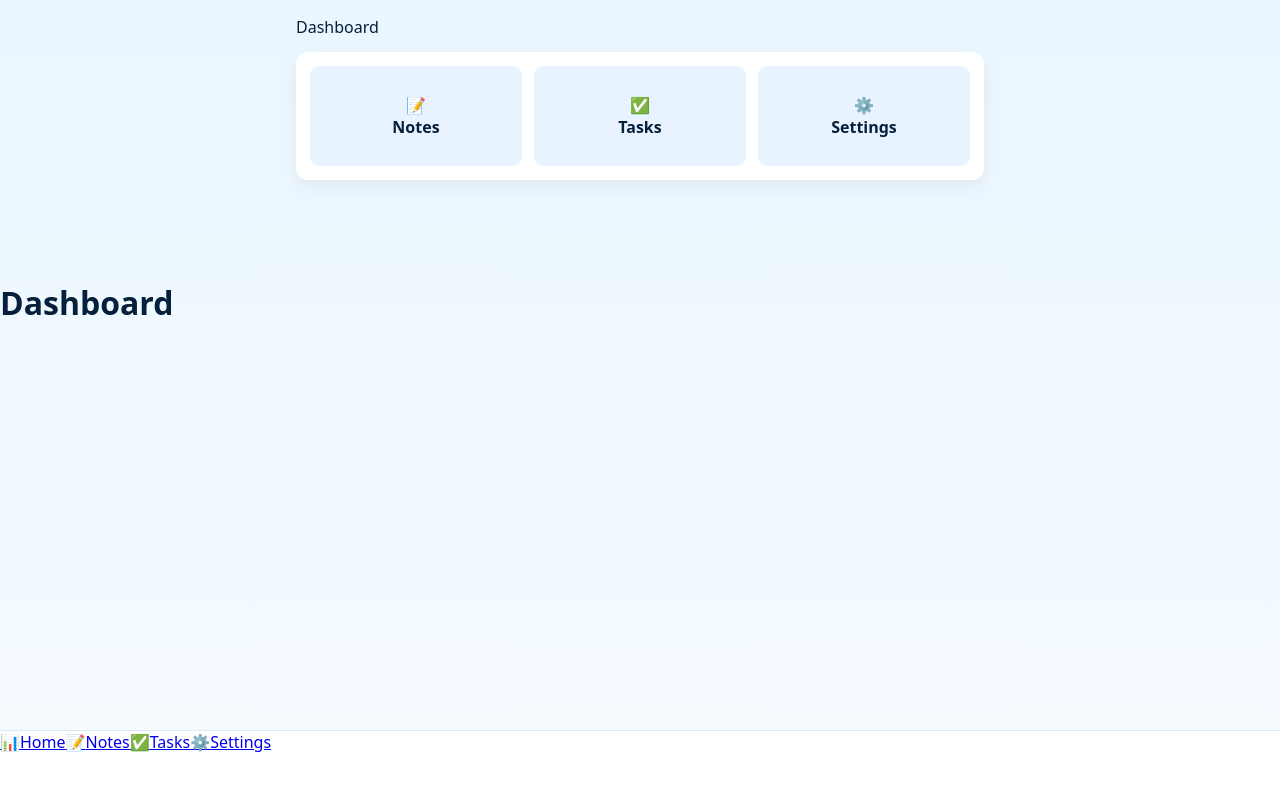
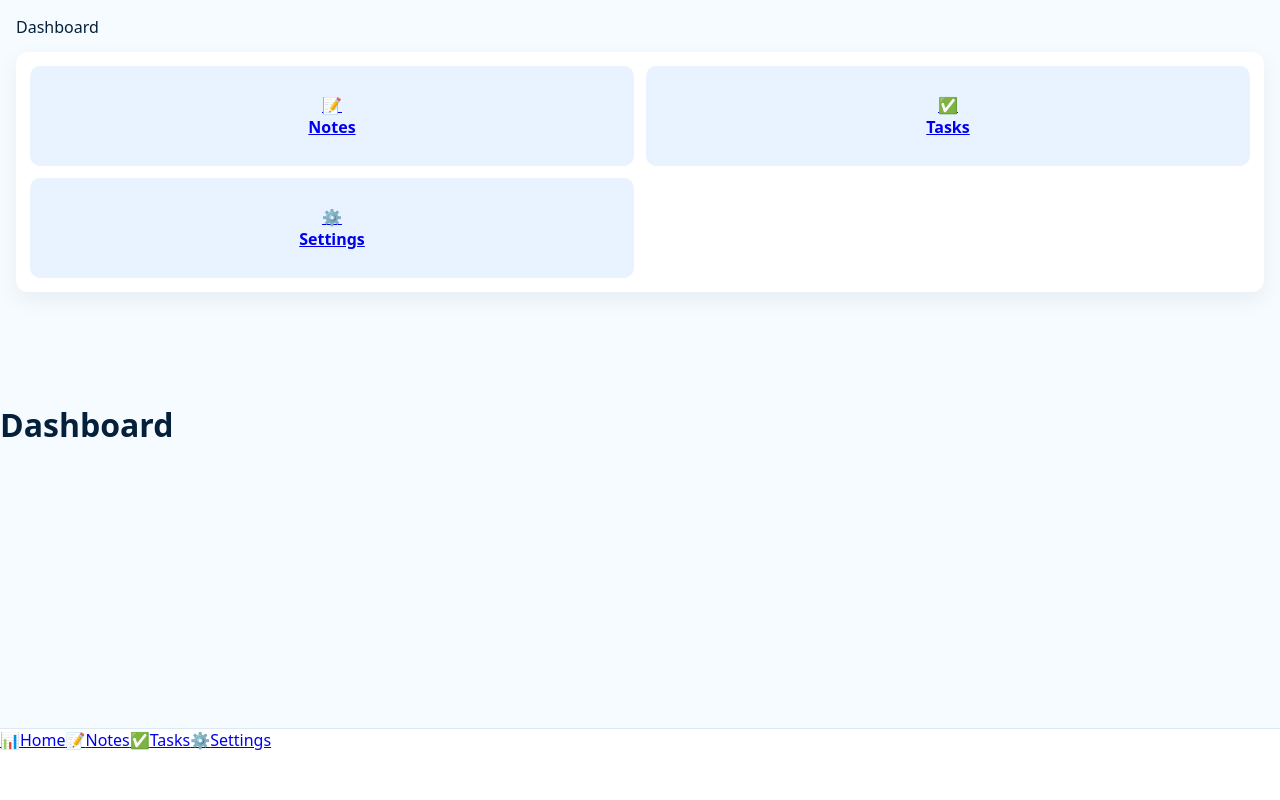
Before and after one commit to Italiantwinkboi/My-pwa-, a plain HTML site: page index.html in a window 1280 px wide. Drawn offline with Linux system fonts and the light colour scheme.

Commit message:
Update styles.css

```diff
--- a/styles.css
+++ b/styles.css
@@ -1,71 +1,35 @@
-.container{max-width:var(--vw)}
-:root{
-  --bg:#f6fbff;--card:#fff;--accent:#2b6cb0;--muted:#6b7280;--radius:12px;
-  --gap:12px;--maxw:720px;
-}
 *{box-sizing:border-box;-webkit-tap-highlight-color:transparent}
-html{
-  height:100%; overscroll-behavior:none;
-  text-size-adjust:100%; -webkit-text-size-adjust:100%;
-}
+html,body{height:100%;margin:0;overflow-x:hidden;overscroll-behavior:none}
 body{
-  height:100%; margin:0;
   font-family:system-ui,-apple-system,Segoe UI,Roboto;
-  background:linear-gradient(180deg,#eaf6ff,var(--bg));
-  color:#04203a; -webkit-font-smoothing:antialiased;
+  background:#f6fbff;color:#04203a;-webkit-font-smoothing:antialiased;
 }
 .container{
-  width:100%; max-width:var(--maxw);
-  margin:0 auto; padding:16px 16px 80px; /* bottom padding for tab bar */
+  width:100%;max-width:100vw;margin:0 auto;padding:16px 16px 90px;
 }
 .grid{
-  display:grid;grid-template-columns:repeat(auto-fit,minmax(140px,1fr));
-  gap:var(--gap);width:100%;
+  display:grid;grid-template-columns:1fr 1fr;gap:12px;width:100%;
 }
 .tile{
   display:flex;flex-direction:column;align-items:center;justify-content:center;
-  padding:18px;border-radius:10px;text-decoration:none;color:inherit;
-  background:#e8f3ff;font-weight:700;min-height:100px;
+  padding:18px;border-radius:10px;background:#e8f3ff;font-weight:700;min-height:100px;
 }
 .card{
-  width:100%;background:var(--card);border-radius:var(--radius);
-  padding:14px;box-shadow:0 8px 22px rgba(10,20,30,0.06);
-  margin-top:14px;
+  width:100%;background:#fff;border-radius:12px;padding:14px;
+  box-shadow:0 8px 22px rgba(10,20,30,0.06);margin-top:14px;
 }
-.box{
-  width:100%;padding:12px;border-radius:8px;border:1px solid #dce8f2;
-  font-size:16px; line-height:1.4;
+.box{width:100%;padding:12px;border-radius:8px;border:1px solid #dce8f2;font-size:16px}
+.btn{font-size:15px;font-weight:700;padding:11px 15px;border:0;border-radius:8px;background:#2b6cb0;color:white}
+.tabbar{
+  position:fixed;left:0;right:0;bottom:0;height:72px;background:#fff;
+  display:flex;border-top:1px solid #dce8f2;z-index:100;
 }
-.btn{
-  font-size:15px;font-weight:700;padding:11px 15px;border-radius:8px;
-  background:var(--accent);color:white;border:0;width:auto;
+.tab{
+  flex:1;display:flex;flex-direction:column;align-items:center;justify-content:center;
+  font-size:12px;font-weight:600;text-decoration:none;color:#475569;
   touch-action:manipulation;
 }
-
-/* Tab bar + navigation */
-.tabbar{
-  position:fixed;left:0;right:0;bottom:0;height:70px;
-  background:rgba(255,255,255,0.98);display:flex;
-  border-top:1px solid #dce8f2;z-index:100;
-}
-.tab{
-  flex:1;text-align:center;text-decoration:none;color:inherit;
-  padding:8px 0;display:flex;flex-direction:column;align-items:center;justify-content:center;
-  font-size:10px;
-}
-.tab.active{
-  color:var(--accent);font-weight:700;
-}
-.backBtn{
-  display:inline-block;margin-top:8px;padding:6px 10px;border-radius:6px;
-  background:#475569;color:white;font-size:12px;font-weight:700;
-}
-
-/* Page transition */
-.page{animation:fadeIn .18s ease both}
-@keyframes fadeIn{from{opacity:0;transform:translateY(5px)}to{opacity:1;transform:none}}
-
-/* Dark theme */
-.dark{background:#071022;color:#e6f0ff}
-.dark .card{background:#0b1724}
-.dark .tile{background:#0f2434;color:#dff0ff}
+.tab.active{color:#2b6cb0;font-weight:800}
+.page{animation:fade .15s ease both}
+@keyframes fade{from{opacity:0;transform:translateY(4px)}to{opacity:1;transform:none}}
+.backBtn{display:inline-block;padding:6px 10px;border:0;border-radius:6px;background:#94a3b8;color:#04203a;font-size:13px;font-weight:700;margin-bottom:10px}
```
